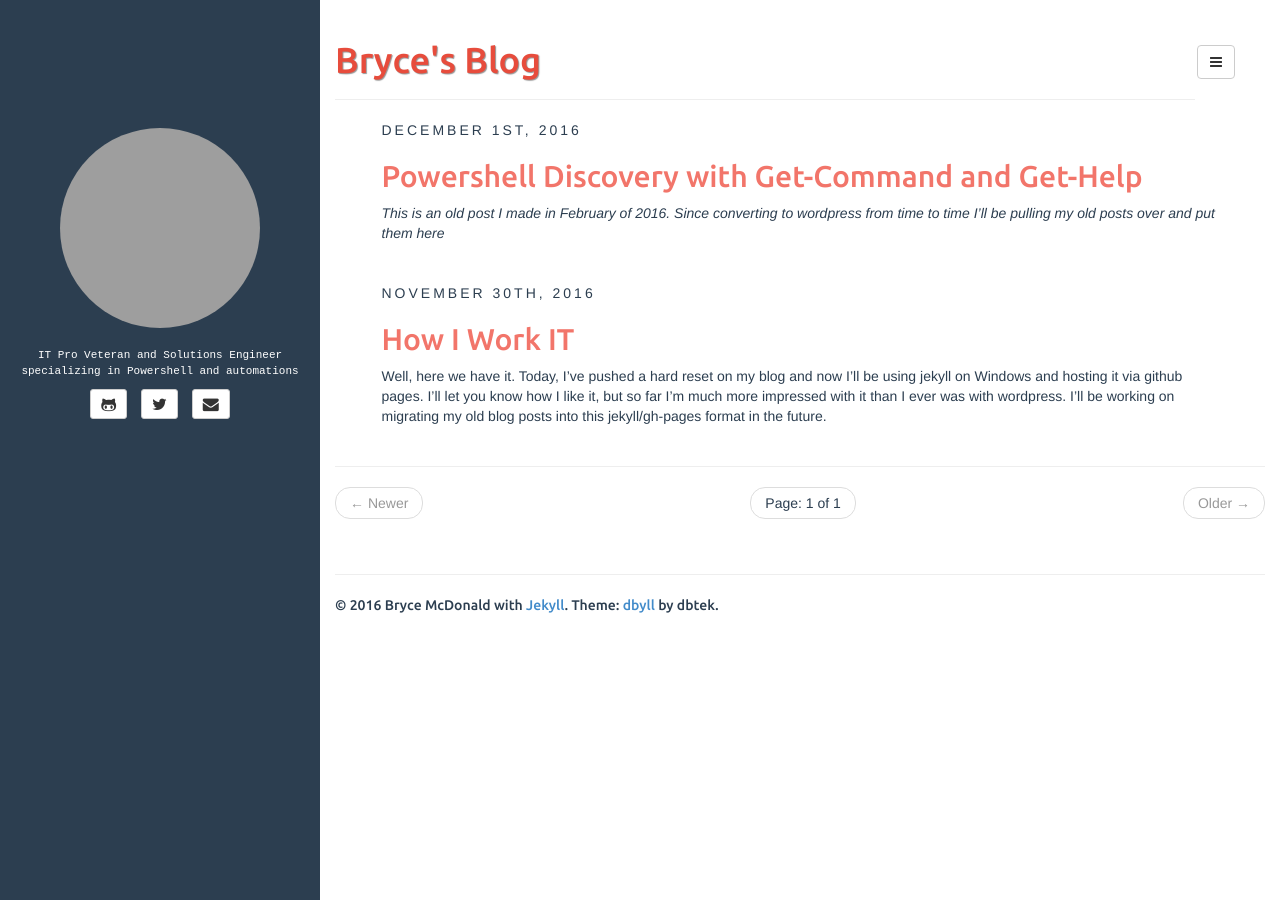
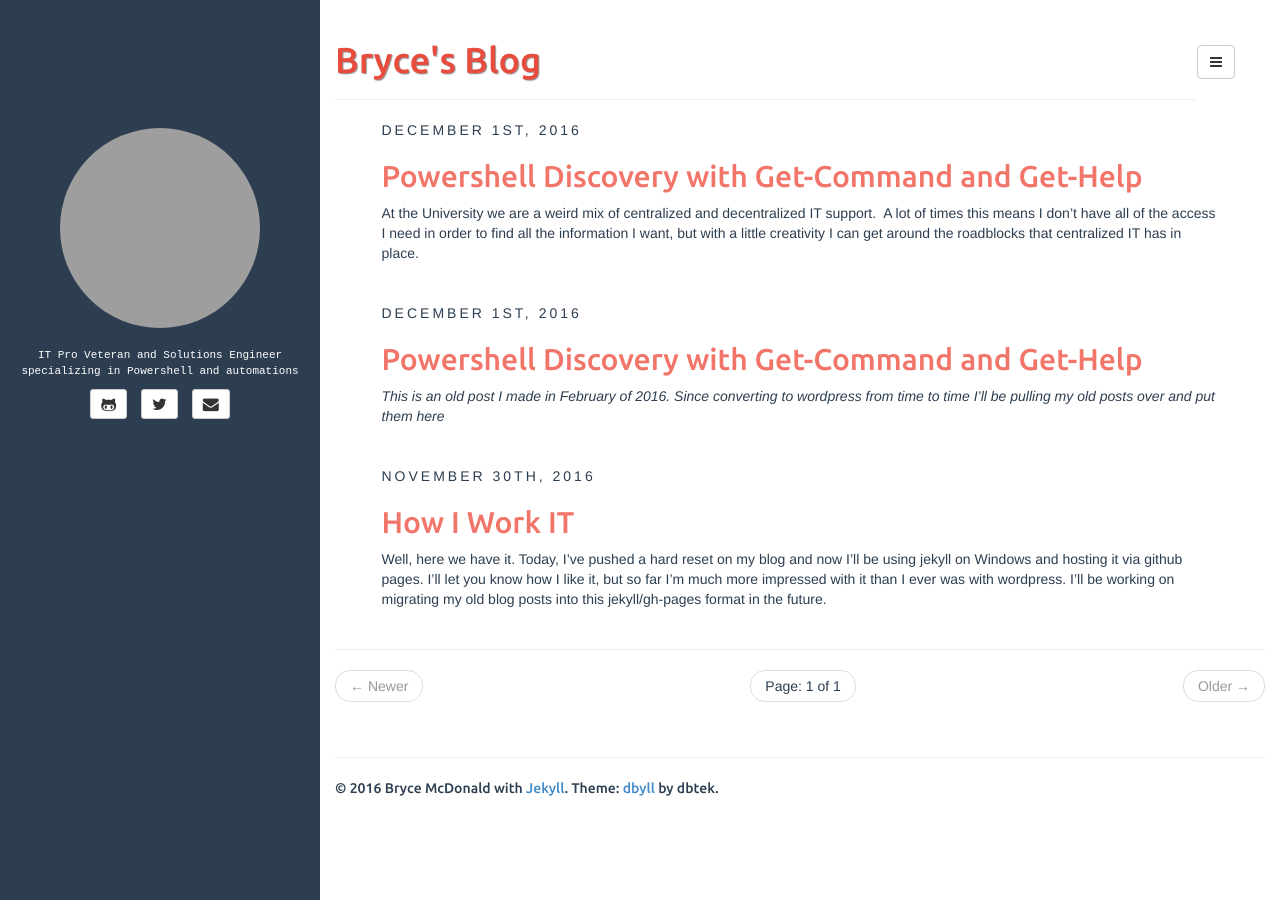
Before and after one commit to mcdonaldbm/mcdonaldbm.github.io, a Jekyll site: the page built from index.html, in a window 1280 px wide. Built offline with Jekyll 4.4.1, drawn with Linux system fonts in a browser that asks for light colours; the list of posts is cut into pages by our own code; grey boxes are pictures that could not be loaded.

Commit message:
adding post 02DEC2016

```diff
--- a/_drafts/2016-12-02-Powershell-Scripting.markdown
+++ b/_posts/2016-12-02-Powershell-Scripting.md
@@ -1,3 +1,11 @@
+---
+layout: post
+title:  "Powershell Discovery with Get-Command and Get-Help"
+date:   2016-12-01
+categories: Powershell automation
+tags: powershell, itpro, automation
+---
+
 At the University we are a weird mix of centralized and decentralized IT support.  A lot of times this means I don't have all of the access I need in order to find all the information I want, but with a little creativity I can get around the roadblocks that centralized IT has in place.
 
 One of these areas that can be difficult to get around is in regards to Active Directory.  We have a large number of user accounts that belong to people as well as departments, and it can be tricky keeping all of them straight.  For our standard user accounts they are set to expire every year, and a password reset will extend the duration for another year.  For department user accounts, however, this is not the case.  Couple that with the fact that we have a large volume of department accounts and all of the annual renewal requests come to me, I typically automatically renew the account with no regard to whether or not it is actually being used.  That was the behavior of my department for a decade before me, so needless to say we have a mess on our hands, and are in dire need of an account audit.
```
Also changed, not shown: _posts/2016-12-01-Powershell-Discovery.md (+1 -1 lines).
